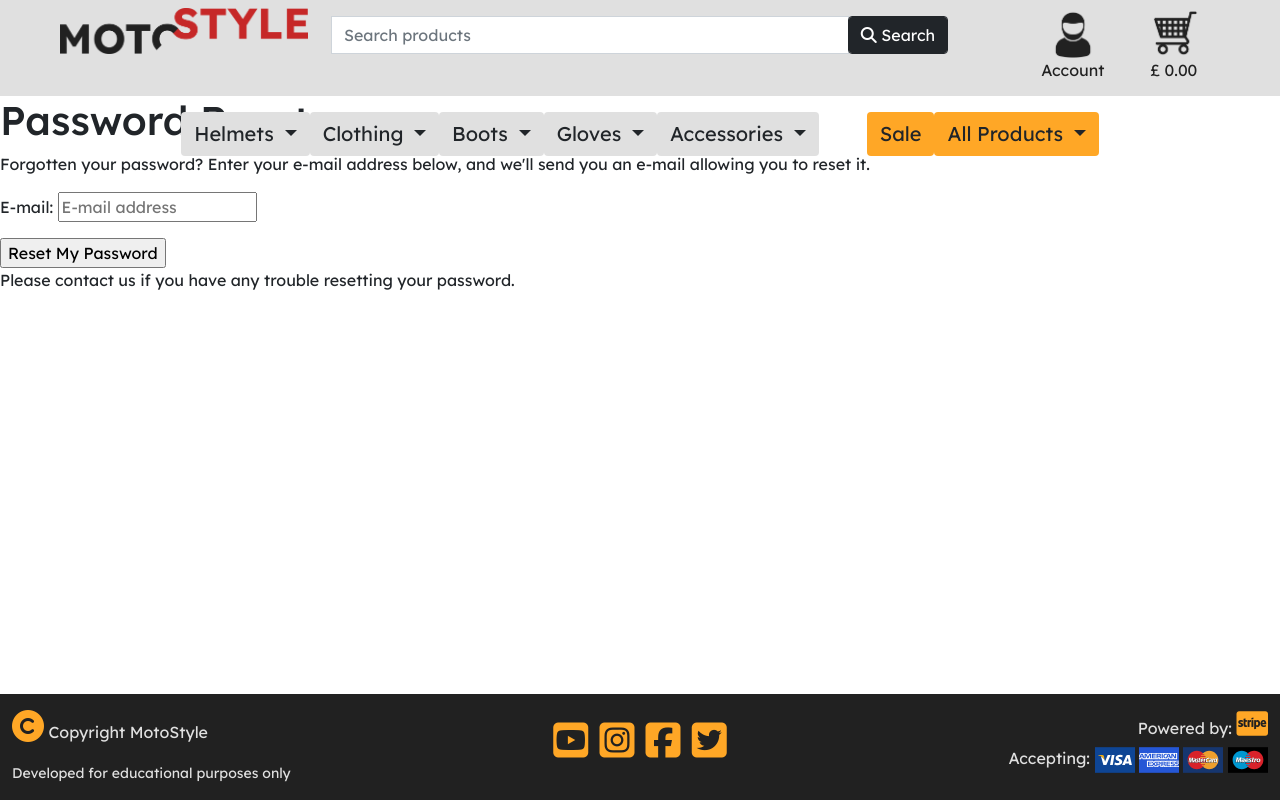
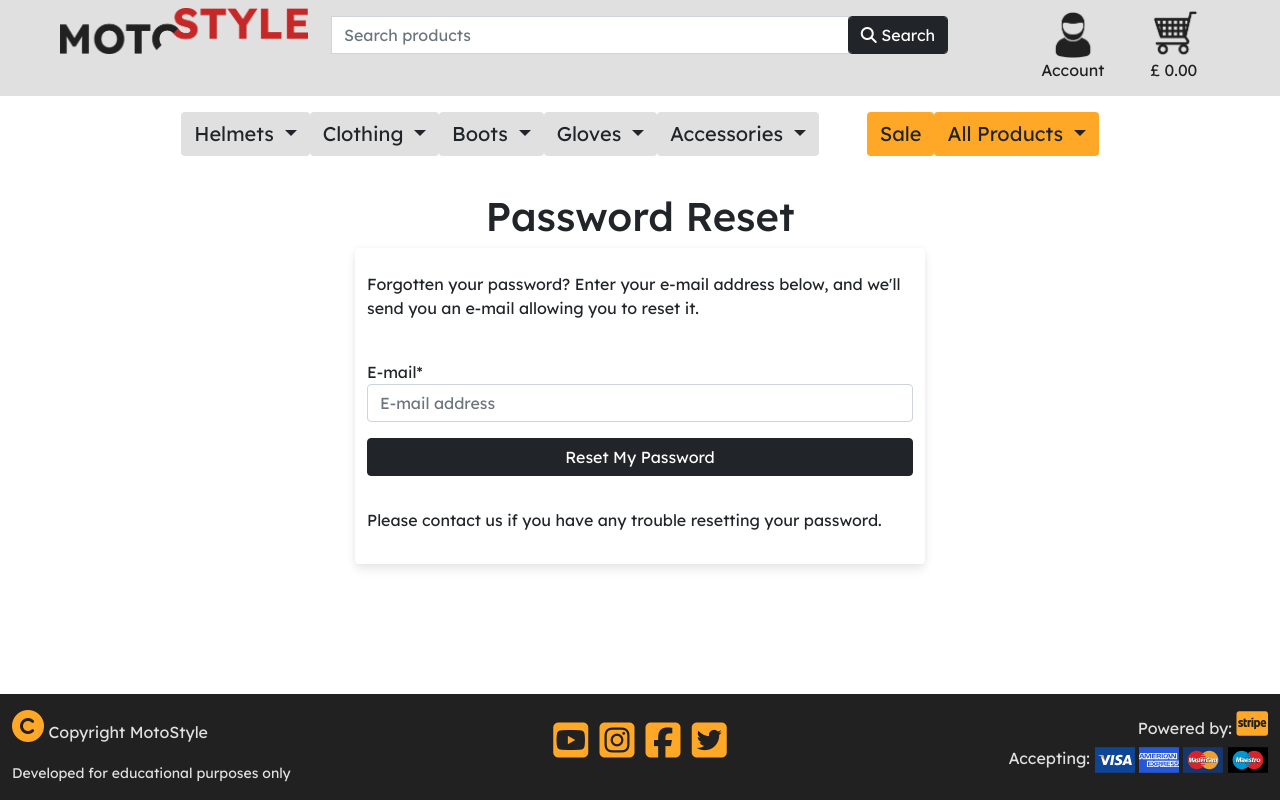
Before and after one commit to CristianBuca/MS4_MotoStyle, a Django app: page /accounts/password/reset/ in a window 1280 px wide. Run offline with Django 3.2, Linux system fonts and the light colour scheme; some libraries are stand-ins or nearby versions.

Commit message:
Add(allauth-pass_reset): form card and layout

```diff
--- a/templates/allauth/account/password_reset.html
+++ b/templates/allauth/account/password_reset.html
@@ -6,19 +6,27 @@
 {% block head_title %}{% trans "Password Reset" %}{% endblock %}
 
 {% block content %}
-
+    <div class="container mt-5">
+        <div class="row pt-lg-5">
+            <div class="col-12 text-center">
                 <h1>{% trans "Password Reset" %}</h1>
+            </div>
+            <div class="col-12 col-lg-6 mx-auto card">
                 {% if user.is_authenticated %}
                 {% include "account/snippets/already_logged_in.html" %}
                 {% endif %}
 
-    <p>{% trans "Forgotten your password? Enter your e-mail address below, and we'll send you an e-mail allowing you to reset it." %}</p>
+                <p class="py-4">{% trans "Forgotten your password? Enter your e-mail address below, and we'll send you an e-mail allowing you to reset it." %}</p>
 
                 <form method="POST" action="{% url 'account_reset_password' %}" class="password_reset">
                     {% csrf_token %}
-        {{ form.as_p }}
-        <input type="submit" value="{% trans 'Reset My Password' %}" />
+                    {{ form | crispy }}
+                    <input class="btn btn-dark my-3 w-100" type="submit" value="{% trans 'Reset My Password' %}" />
                 </form>
 
-    <p>{% blocktrans %}Please contact us if you have any trouble resetting your password.{% endblocktrans %}</p>
+                <p class="py-3">{% blocktrans %}Please contact us if you have any trouble resetting your password.{% endblocktrans %}</p>
+            </div>
+        </div>
+    </div>
+
 {% endblock %}
```
Lines whose indentation alone changed are shown as unchanged.
